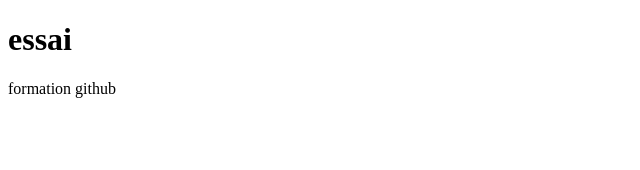
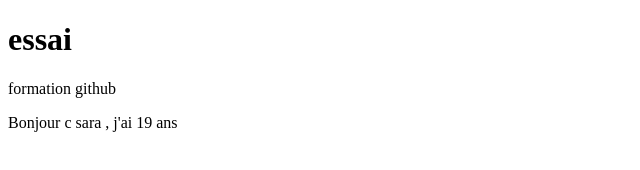
Before and after one commit to ANIK-Sara/Git_course, a plain HTML site: page index.html in a window 1280 px wide. Shown: the whole page, without its empty margins (0-640 px from the left). Drawn offline with Linux system fonts and the light colour scheme.

Commit message:
j'essaie de lle faire tt seule

```diff
--- a/index.html
+++ b/index.html
@@ -10,5 +10,6 @@
         <h1>essai</h1>
     formation github
     </div>
+    <P> Bonjour c sara , j'ai 19 ans </P>
 </body>
 </html>
```
